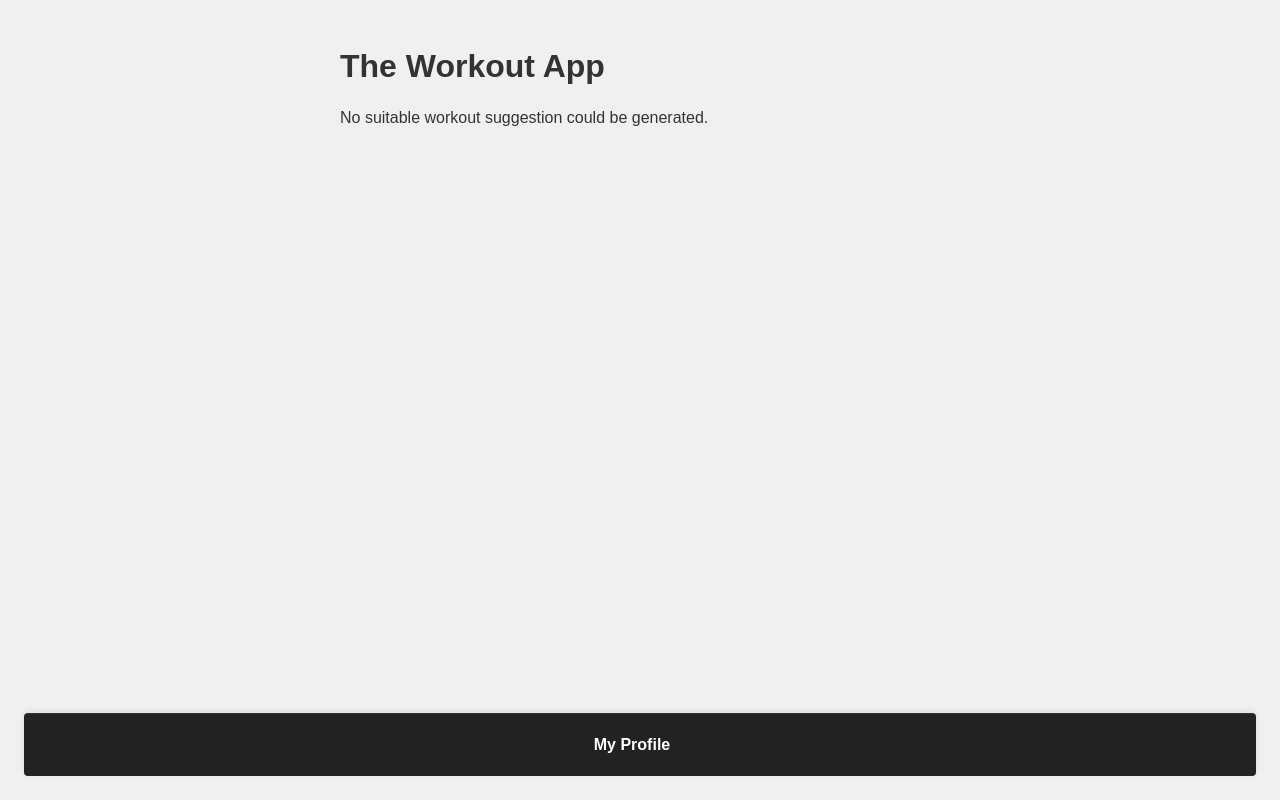
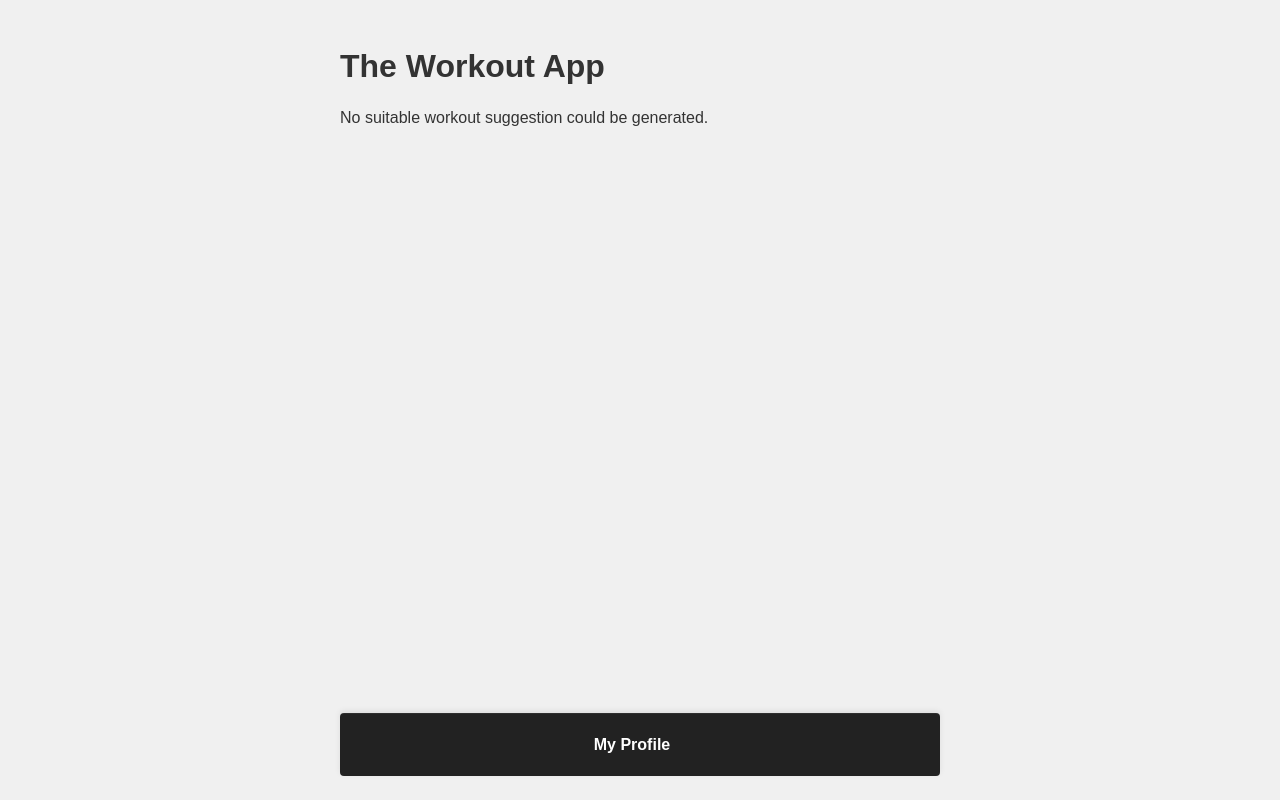
Before and after one commit to niloscar/FSU25D-devops-kunskapskontroll-2, a website built with Vite: page index.html in a window 1280 px wide. Built offline with nearby package versions, Linux system fonts and the light colour scheme; some packages are replaced by stand-ins of ours; no server answers; the database is empty.

Commit message:
css hotfix

```diff
--- a/css/style.css
+++ b/css/style.css
@@ -30,7 +30,7 @@
     color: var(--text-color);
 }
 
-#app {
+#app, footer {
     width: 100%;
     max-width: var(--page-max-width);
 }
```
Also changed, not shown: profile.html (+1 -1 lines).
